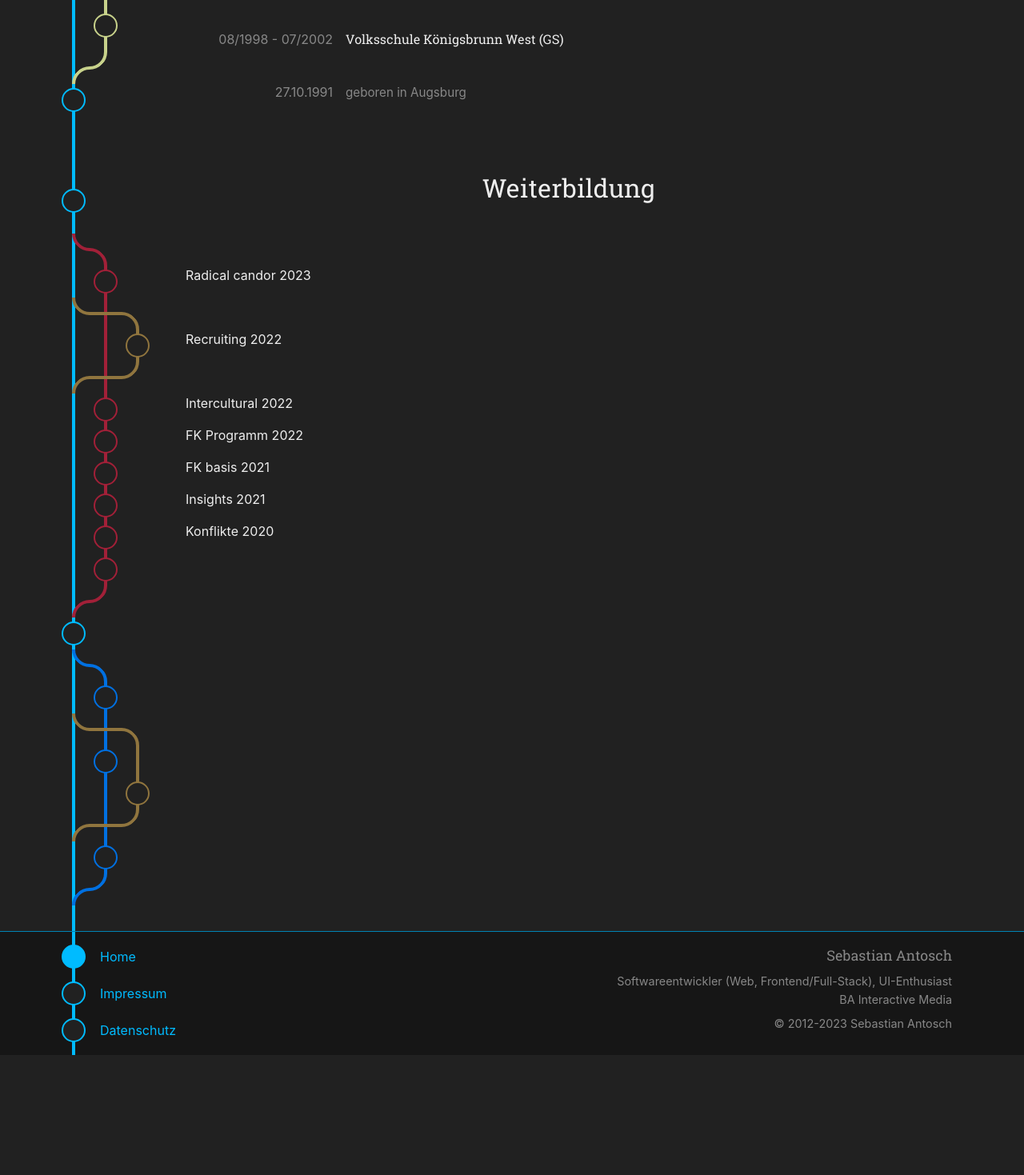
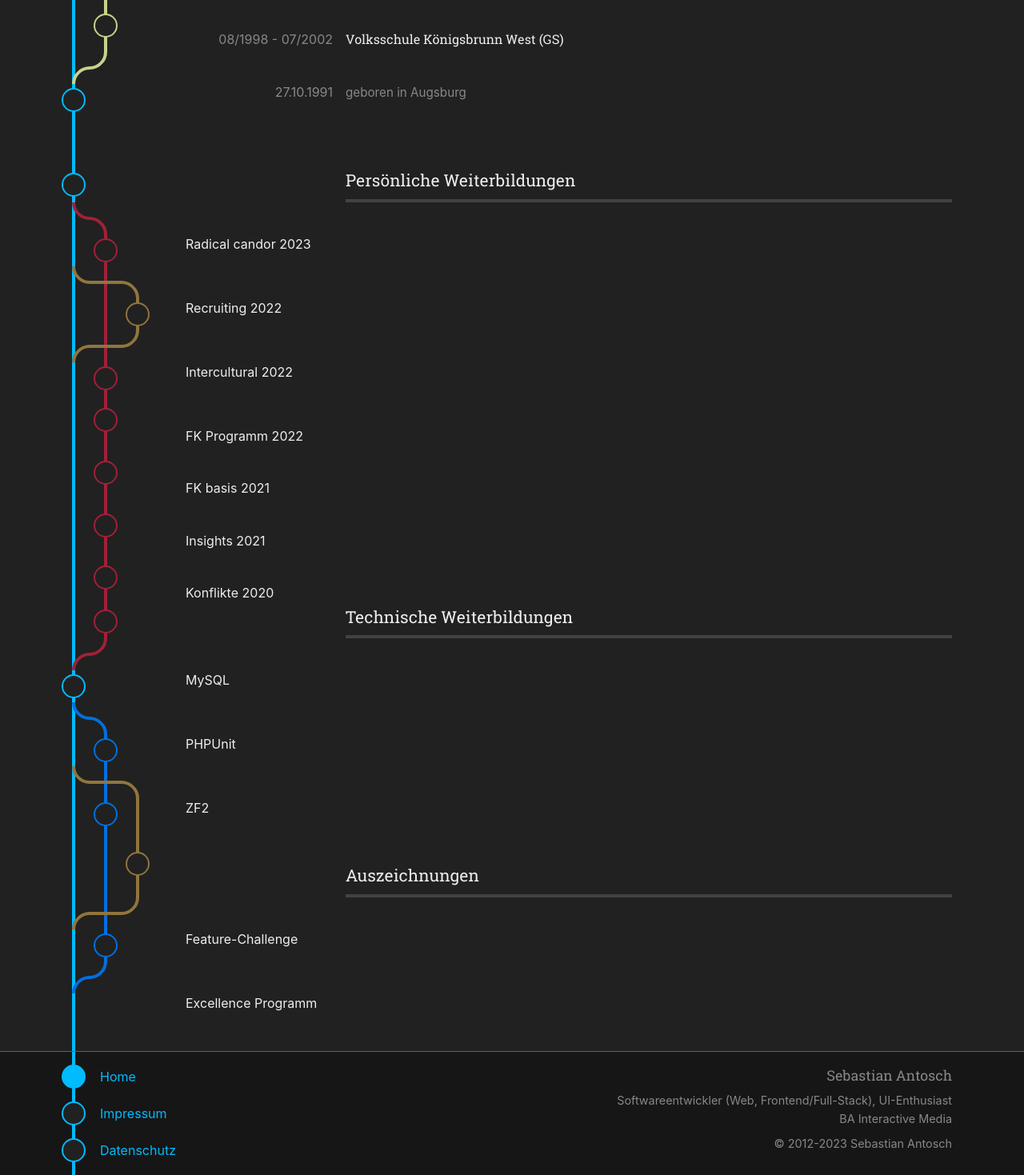
Before and after one commit to santosch/website2023, a Next.js app: page / in a window 1280 px wide. Shown: the part 2835-4304 px from the top of the page at 80% size. Before the commit the page ends 4154 px from the top, so only its background shows below. Built offline with nearby package versions, Linux system fonts and the light colour scheme.

Commit message:
sort CoursesAndAchievements

```diff
--- a/src/app/globals.scss
+++ b/src/app/globals.scss
@@ -35,6 +35,10 @@
   --left-col-width: 200px;
   --graph-slot-width: 40px;
   --graph-event-diameter: calc(0.75 * var(--graph-slot-width));
+
+  @media print {
+    --graph-slot-width: 15px;
+  }
 }
 
 * {
--- a/src/components/CoursesAndAchievements/CoursesAndAchievements.module.scss
+++ b/src/components/CoursesAndAchievements/CoursesAndAchievements.module.scss
@@ -14,8 +14,3 @@
     margin-left: 0;
   }
 }
-
-.headline {
-  text-align: center;
-  margin-bottom: 2rem;
-}
--- a/src/components/CoursesAndAchievements/CoursesAndAchievements.tsx
+++ b/src/components/CoursesAndAchievements/CoursesAndAchievements.tsx
@@ -5,6 +5,9 @@ import Entry from "@santosch/components/Graph/Entry/Entry";
 import Graph from "@santosch/components/Graph/Graph";
 import Line from "@santosch/components/Graph/Line/Line";
 import {COLORS} from './coursesAndAchievementsColors';
+import Softskill from "@santosch/components/CoursesAndAchievements/Stations/Softskill/Softskill";
+import Hardskill from "@santosch/components/CoursesAndAchievements/Stations/Hardskill/Hardskill";
+import Achievements from "@santosch/components/CoursesAndAchievements/Stations/Achievements/Achievements";
 
 
 
@@ -18,9 +21,7 @@ export default function CoursesAndAchievements(): JSX.Element {
                     <Entry
                         s1={<Line color={COLORS.DEFAULT} event="soft" />}
                     >
-                        <h2 className={styles.headline}>
-                            Weiterbildung
-                        </h2>
+                        <Softskill />
                     </Entry>
 
                     <Entry
@@ -63,6 +64,7 @@ export default function CoursesAndAchievements(): JSX.Element {
                     <Entry
                         s1={<Line color={COLORS.DEFAULT} />}
                         s2={<Line color={COLORS.SOFTSKILL} event="soft-intercultural" />}
+                        spaceBefore={true}
                     >
                         FK Programm 2022
                     </Entry>
@@ -70,6 +72,7 @@ export default function CoursesAndAchievements(): JSX.Element {
                     <Entry
                         s1={<Line color={COLORS.DEFAULT} />}
                         s2={<Line color={COLORS.SOFTSKILL} event="soft-fk-programm" />}
+                        spaceBefore={true}
                     >
                         FK basis 2021
                     </Entry>
@@ -77,6 +80,7 @@ export default function CoursesAndAchievements(): JSX.Element {
                     <Entry
                         s1={<Line color={COLORS.DEFAULT} />}
                         s2={<Line color={COLORS.SOFTSKILL} event="soft-fk-basis" />}
+                        spaceBefore={true}
                     >
                         Insights 2021
                     </Entry>
@@ -84,6 +88,7 @@ export default function CoursesAndAchievements(): JSX.Element {
                     <Entry
                         s1={<Line color={COLORS.DEFAULT} />}
                         s2={<Line color={COLORS.SOFTSKILL} event="soft-insights" />}
+                        spaceBefore={true}
                     >
                         Konflikte 2020
                     </Entry>
@@ -91,7 +96,9 @@ export default function CoursesAndAchievements(): JSX.Element {
                     <Entry
                         s1={<Line color={COLORS.DEFAULT} />}
                         s2={<Line color={COLORS.SOFTSKILL} event="soft-conflicts" />}
-                    />
+                    >
+                        <Hardskill />
+                    </Entry>
 
                     <Entry
                         s1={<Line color={COLORS.DEFAULT} br={COLORS.SOFTSKILL} />}
@@ -100,7 +107,9 @@ export default function CoursesAndAchievements(): JSX.Element {
 
                     <Entry
                         s1={<Line color={COLORS.DEFAULT} event="hard" />}
-                    />
+                    >
+                        MySQL
+                    </Entry>
 
                     <Entry
                         s1={<Line color={COLORS.DEFAULT} tr={COLORS.HARDSKILL} />}
@@ -110,7 +119,9 @@ export default function CoursesAndAchievements(): JSX.Element {
                     <Entry
                         s1={<Line color={COLORS.DEFAULT} />}
                         s2={<Line color={COLORS.HARDSKILL} event="hard-mysql" />}
-                    />
+                    >
+                        PHPUnit
+                    </Entry>
 
                     <Entry
                         s1={<Line color={COLORS.DEFAULT} tr={COLORS.ACHIEVEMENT} />}
@@ -121,12 +132,17 @@ export default function CoursesAndAchievements(): JSX.Element {
                         s1={<Line color={COLORS.DEFAULT} />}
                         s2={<Line color={COLORS.HARDSKILL} event="hard-phpunit" />}
                         s3={<Line color={COLORS.ACHIEVEMENT} />}
-                    />
+                    >
+                        ZF2
+                    </Entry>
                     <Entry
                         s1={<Line color={COLORS.DEFAULT} />}
                         s2={<Line color={COLORS.HARDSKILL} />}
                         s3={<Line color={COLORS.ACHIEVEMENT} event="achievement-excellence-programm" />}
-                    />
+                        spaceBefore={true}
+                    >
+                        <Achievements />
+                    </Entry>
                     <Entry
                         s1={<Line color={COLORS.DEFAULT} br={COLORS.ACHIEVEMENT} />}
                         s2={<Line color={COLORS.HARDSKILL} x={COLORS.ACHIEVEMENT} />}
@@ -137,13 +153,21 @@ export default function CoursesAndAchievements(): JSX.Element {
                     <Entry
                         s1={<Line color={COLORS.DEFAULT} />}
                         s2={<Line color={COLORS.HARDSKILL} event="hard-zf2" />}
-                    />
+                    >
+                        Feature-Challenge
+                    </Entry>
 
                     <Entry
                         s1={<Line color={COLORS.DEFAULT} br={COLORS.HARDSKILL} />}
                         s2={<Line tl={COLORS.HARDSKILL} />}
                     />
 
+                    <Entry
+                        s1={<Line color={COLORS.DEFAULT} />}
+                    >
+                        Excellence Programm
+                    </Entry>
+
                 </Graph>
             </div>
         </div>
--- a/src/components/CoursesAndAchievements/Stations/Achievements/Achievements.tsx
+++ b/src/components/CoursesAndAchievements/Stations/Achievements/Achievements.tsx
@@ -1,7 +1,7 @@
 import Station from "@santosch/components/Graph/Station/Station";
 import {COLORS} from "../../coursesAndAchievementsColors";
 
-export default function Check24(): JSX.Element {
+export default function Achievements(): JSX.Element {
     return (
         <Station
             eventKey="achievement"
--- a/src/components/CoursesAndAchievements/Stations/Hardskill/Hardskill.tsx
+++ b/src/components/CoursesAndAchievements/Stations/Hardskill/Hardskill.tsx
@@ -1,7 +1,7 @@
 import Station from "@santosch/components/Graph/Station/Station";
 import {COLORS} from "../../coursesAndAchievementsColors";
 
-export default function Check24(): JSX.Element {
+export default function Hardskill(): JSX.Element {
     return (
         <Station
             eventKey="hard"
--- a/src/components/CoursesAndAchievements/Stations/Softskill/Softskill.tsx
+++ b/src/components/CoursesAndAchievements/Stations/Softskill/Softskill.tsx
@@ -1,10 +1,10 @@
 import Station from "@santosch/components/Graph/Station/Station";
 import {COLORS} from "../../coursesAndAchievementsColors";
 
-export default function Check24(): JSX.Element {
+export default function Softskill(): JSX.Element {
     return (
         <Station
-            eventKey="hard"
+            eventKey="soft"
             color={COLORS.SOFTSKILL}
         >
             Persönliche Weiterbildungen
```
